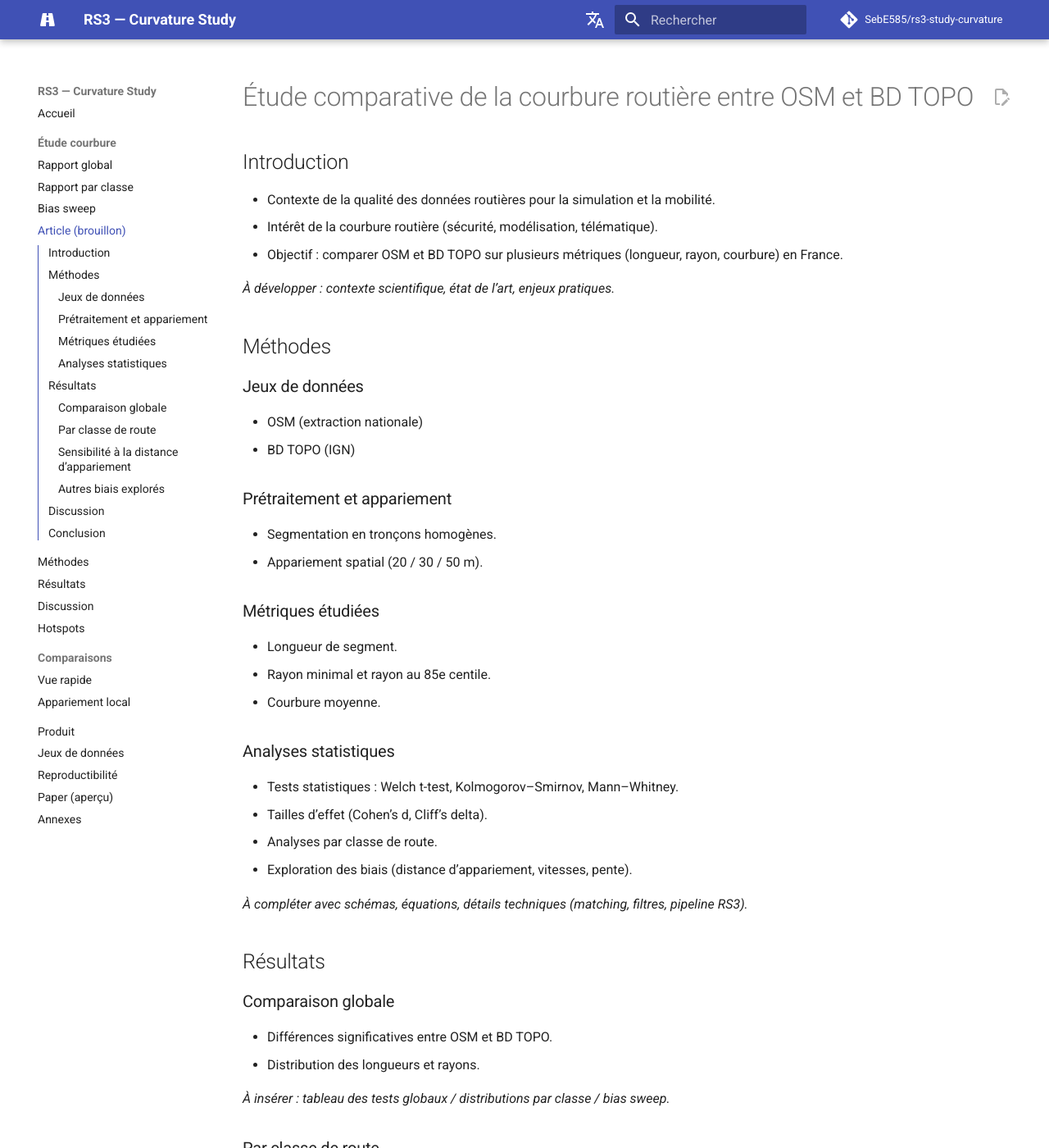
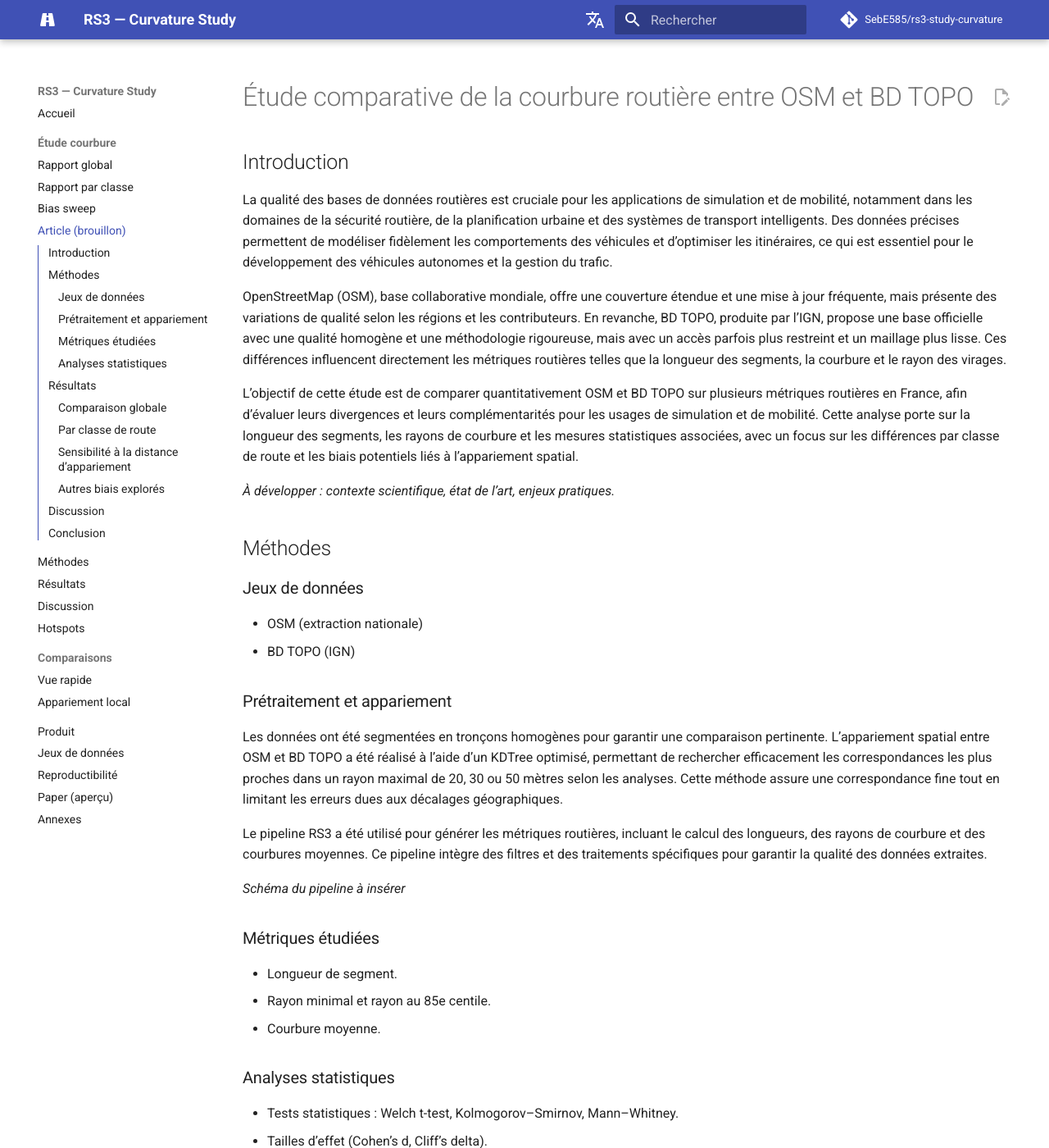
Before and after one commit to SebE585/rs3-study-curvature, an MkDocs documentation site: the page built from docs/article_draft.md, in a window 1280 px wide and 1400 px high. Shown: the whole window at 82% size. Built offline with MkDocs 1.6.1 and Material for MkDocs 9.7.7, drawn with Linux system fonts in a browser that asks for light colours; comment, search, counter and statistics services are not loaded; some of the changed text lies outside the part shown.

Commit message:
première version d’article

```diff
--- a/docs/article_draft.md
+++ b/docs/article_draft.md
@@ -1,8 +1,10 @@
 # Étude comparative de la courbure routière entre OSM et BD TOPO
 ## Introduction
-- Contexte de la qualité des données routières pour la simulation et la mobilité.
-- Intérêt de la courbure routière (sécurité, modélisation, télématique).
-- Objectif : comparer OSM et BD TOPO sur plusieurs métriques (longueur, rayon, courbure) en France.
+La qualité des bases de données routières est cruciale pour les applications de simulation et de mobilité, notamment dans les domaines de la sécurité routière, de la planification urbaine et des systèmes de transport intelligents. Des données précises permettent de modéliser fidèlement les comportements des véhicules et d’optimiser les itinéraires, ce qui est essentiel pour le développement des véhicules autonomes et la gestion du trafic.
+
+OpenStreetMap (OSM), base collaborative mondiale, offre une couverture étendue et une mise à jour fréquente, mais présente des variations de qualité selon les régions et les contributeurs. En revanche, BD TOPO, produite par l’IGN, propose une base officielle avec une qualité homogène et une méthodologie rigoureuse, mais avec un accès parfois plus restreint et un maillage plus lisse. Ces différences influencent directement les métriques routières telles que la longueur des segments, la courbure et le rayon des virages.
+
+L’objectif de cette étude est de comparer quantitativement OSM et BD TOPO sur plusieurs métriques routières en France, afin d’évaluer leurs divergences et leurs complémentarités pour les usages de simulation et de mobilité. Cette analyse porte sur la longueur des segments, les rayons de courbure et les mesures statistiques associées, avec un focus sur les différences par classe de route et les biais potentiels liés à l’appariement spatial.
 
 *À développer : contexte scientifique, état de l’art, enjeux pratiques.*
 
@@ -11,8 +13,12 @@
 - OSM (extraction nationale)
 - BD TOPO (IGN)
 ### Prétraitement et appariement
-- Segmentation en tronçons homogènes.
-- Appariement spatial (20 / 30 / 50 m).
+Les données ont été segmentées en tronçons homogènes pour garantir une comparaison pertinente. L’appariement spatial entre OSM et BD TOPO a été réalisé à l’aide d’un KDTree optimisé, permettant de rechercher efficacement les correspondances les plus proches dans un rayon maximal de 20, 30 ou 50 mètres selon les analyses. Cette méthode assure une correspondance fine tout en limitant les erreurs dues aux décalages géographiques.
+
+Le pipeline RS3 a été utilisé pour générer les métriques routières, incluant le calcul des longueurs, des rayons de courbure et des courbures moyennes. Ce pipeline intègre des filtres et des traitements spécifiques pour garantir la qualité des données extraites.
+
+*Schéma du pipeline à insérer*
+
 ### Métriques étudiées
 - Longueur de segment.
 - Rayon minimal et rayon au 85e centile.
@@ -30,19 +36,25 @@
 - Différences significatives entre OSM et BD TOPO.
 - Distribution des longueurs et rayons.
 
-*À insérer : tableau des tests globaux / distributions par classe / bias sweep.*
+![Distributions globales](assets/reports/global_20250922_095722/length_m__hist_kde.png)
+
+L’analyse globale montre que les segments OSM sont généralement plus courts que ceux de BD TOPO, ce qui traduit une segmentation plus fine dans la base collaborative. Cette fragmentation accrue peut influencer les calculs de courbure et les modèles de mobilité basés sur ces données.
 
 ### Par classe de route
 - Résultats des boxplots et violon plots.
 - Classes montrant des écarts systématiques (motorway, trunk, etc.).
 
-*Figure X à insérer*
+Voir toutes les figures détaillées dans le [rapport par classe](reports/curvature_by_class.md).
+
+Pour les autoroutes (motorway), la tendance à une segmentation plus fine dans OSM est également observée, avec des distributions de longueurs plus concentrées sur des valeurs faibles. Ces différences peuvent impacter les analyses spécifiques aux classes de routes, notamment pour la modélisation des vitesses et des comportements.
 
 ### Sensibilité à la distance d’appariement
 - Impact de 20 m vs 30 m vs 50 m.
 - Taux d’appariements réussis.
 
-*Figure Y à insérer*
+![Bias sweep — longueur](assets/img/quantiles/quantiles_diff_length_m.png)
+
+La sensibilité à la distance d’appariement révèle que des seuils plus larges augmentent le taux d’appariements mais peuvent introduire des biais en associant des segments non strictement correspondants. Un compromis autour de 30 mètres semble optimal pour équilibrer précision et couverture.
 
 ### Autres biais explorés
 - Influence de la pente et des vitesses.
@@ -50,17 +62,15 @@
 *Figure Z à insérer*
 
 ## Discussion
-- Interprétation des divergences observées.
-- Qualité et granularité des bases de données.
-- Biais urbain/rural (à compléter).
-- Limites de l’étude (zone restreinte, métriques simplifiées).
-- Perspectives (autres régions, autres bases de données).
+Les divergences observées entre OSM et BD TOPO s’expliquent en grande partie par la nature même des bases : OSM est plus fragmentée, reflétant la granularité variable des contributions collaboratives, tandis que BD TOPO présente un maillage plus lissé et homogène, issu d’une méthodologie officielle et centralisée.
 
-*À développer : interprétation des résultats, comparaison avec littérature, implications scientifiques.*
+Cette différence de collecte influence la qualité des métriques routières, notamment la courbure et la longueur des segments, qui sont essentielles pour les simulations de trafic et les analyses de sécurité. De plus, OSM est particulièrement riche en zones urbaines où la densité des contributeurs est élevée, tandis que BD TOPO offre une couverture plus homogène en zones rurales, limitant certains biais géographiques.
+
+Les limites de cette étude incluent la restriction géographique à la France métropolitaine et l’utilisation de métriques simplifiées qui ne capturent pas toutes les complexités du réseau routier. Des travaux futurs pourraient étendre l’analyse à d’autres régions et intégrer des variables complémentaires comme la pente et les vitesses.
 
 ## Conclusion
-- Synthèse des principaux résultats.
-- Intérêt pour la simulation et la mobilité.
-- Perspectives de soumission.
+Cette étude met en évidence trois points clés : d’une part, des écarts systématiques entre OSM et BD TOPO liés à la fragmentation et à la méthodologie de collecte ; d’autre part, un impact significatif de ces différences sur les métriques routières utilisées en simulation et mobilité ; enfin, la complémentarité potentielle des deux bases pour enrichir les analyses.
+
+Ces résultats ouvrent la voie à des soumissions dans des conférences et revues spécialisées telles que le Transportation Research Board (TRB), le ITS World Congress ou la revue Data in Brief, afin de partager ces avancées avec la communauté scientifique et les praticiens du secteur.
 
 *À finaliser : messages clés, perspectives de soumission (conférence/journal ciblé).*
```
